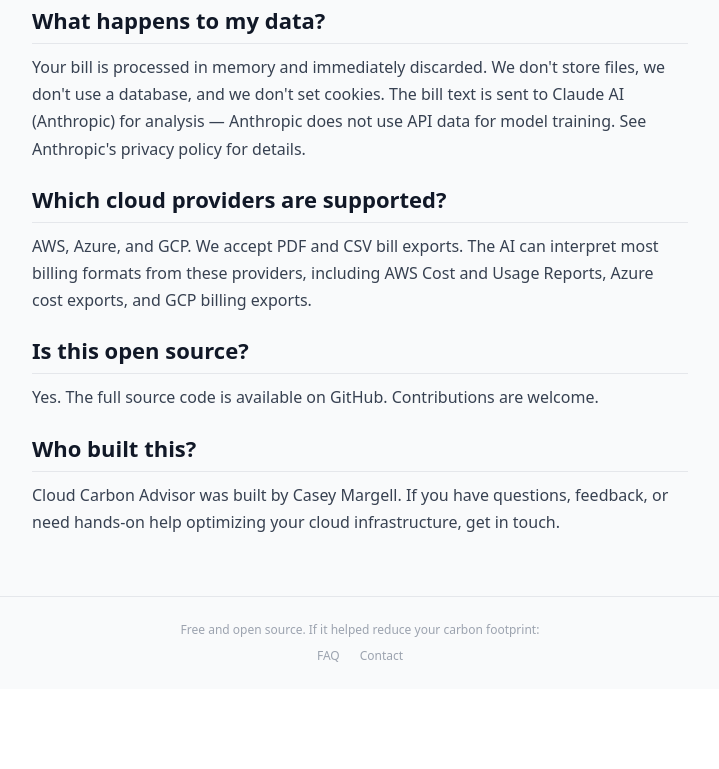
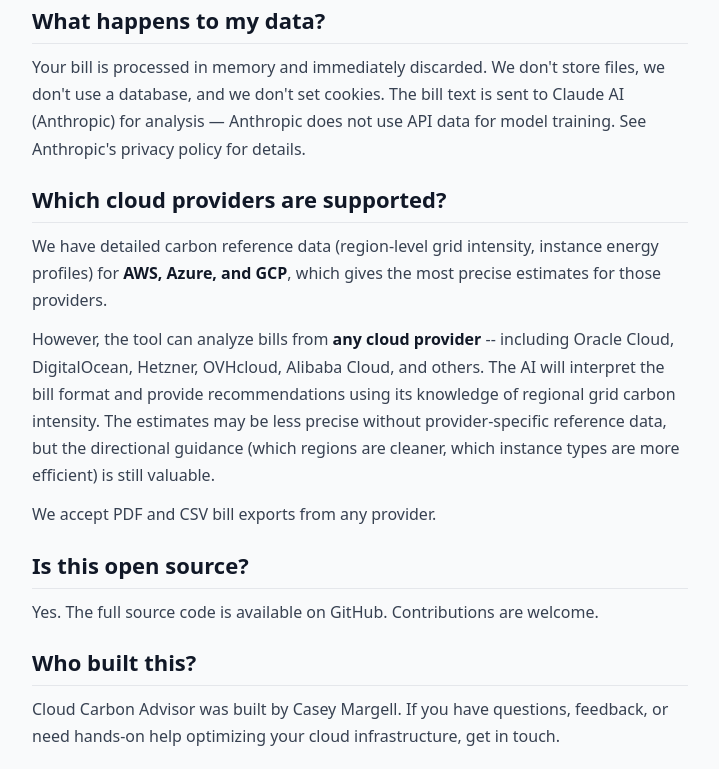
Before and after one commit to CaseyMargell/CloudCarbonAdvisor, a FastAPI app: page /faq in a window 1280 px wide. Shown: the part 1306-2075 px from the top of the page, without its empty margins (280-999 px from the left). Before the commit the page ends 1968 px from the top, so only its background shows below. Run offline with FastAPI, Linux system fonts and the light colour scheme; parts of the project's set-up code (start-up, migrations or seed data) failed here and were passed over; some libraries are stand-ins or nearby versions.

Commit message:
fix: clarify any cloud provider is supported, not just big three
FAQ now explains that AWS/Azure/GCP have detailed reference data for
best precision, but any provider's bill can be analyzed. Upload zone
hint changed from "AWS, Azure, or GCP" to "Any cloud provider".

Co-Authored-By: Claude Opus 4.6 (1M context) <noreply@anthropic.com>

```diff
--- a/templates/faq.html
+++ b/templates/faq.html
@@ -36,7 +36,9 @@
 <p>Your bill is processed in memory and immediately discarded. We don't store files, we don't use a database, and we don't set cookies. The bill text is sent to Claude AI (Anthropic) for analysis — Anthropic does not use API data for model training. See <a href="https://www.anthropic.com/policies/privacy" target="_blank" rel="noopener">Anthropic's privacy policy</a> for details.</p>
 
 <h2>Which cloud providers are supported?</h2>
-<p>AWS, Azure, and GCP. We accept PDF and CSV bill exports. The AI can interpret most billing formats from these providers, including AWS Cost and Usage Reports, Azure cost exports, and GCP billing exports.</p>
+<p>We have detailed carbon reference data (region-level grid intensity, instance energy profiles) for <strong>AWS, Azure, and GCP</strong>, which gives the most precise estimates for those providers.</p>
+<p>However, the tool can analyze bills from <strong>any cloud provider</strong> -- including Oracle Cloud, DigitalOcean, Hetzner, OVHcloud, Alibaba Cloud, and others. The AI will interpret the bill format and provide recommendations using its knowledge of regional grid carbon intensity. The estimates may be less precise without provider-specific reference data, but the directional guidance (which regions are cleaner, which instance types are more efficient) is still valuable.</p>
+<p>We accept PDF and CSV bill exports from any provider.</p>
 
 <h2>Is this open source?</h2>
 <p>Yes. The full source code is available on <a href="{{ github_url }}" target="_blank" rel="noopener">GitHub</a>. Contributions are welcome.</p>
--- a/templates/index.html
+++ b/templates/index.html
@@ -20,7 +20,7 @@
                 Drag & drop your bill here, or <span class="browse-link">browse files</span>
             </p>
             <p class="drop-hint">
-                AWS, Azure, or GCP &mdash; PDF or CSV up to {{ max_file_size_mb }}MB
+                Any cloud provider &mdash; PDF or CSV up to {{ max_file_size_mb }}MB
             </p>
             <input type="file" id="file-input" accept=".pdf,.csv,.tsv" class="hidden">
         </div>
```
